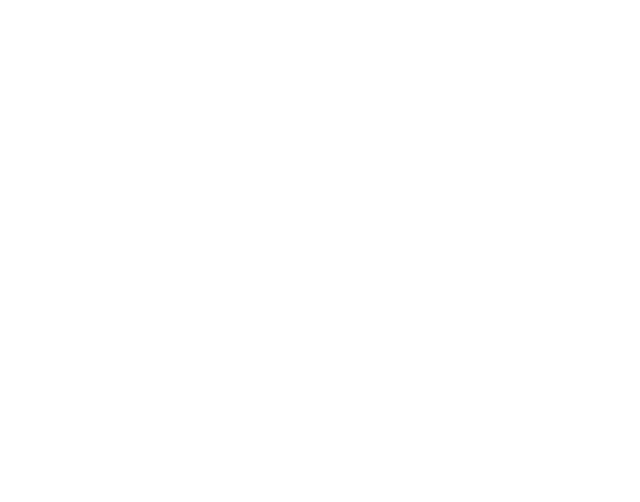
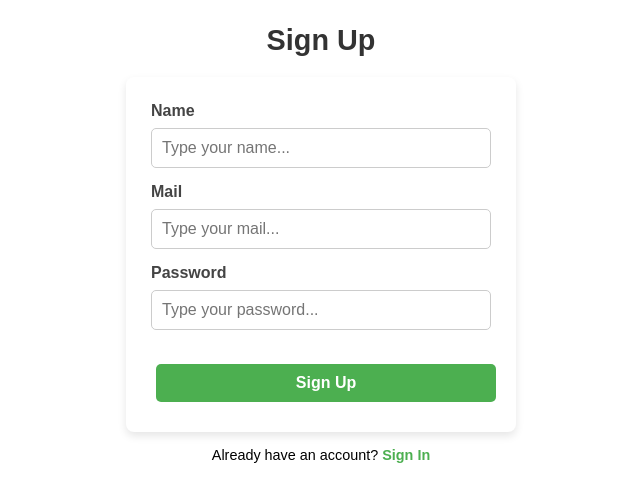
Before and after one commit to dianaboikoo/gogreen, a React (Vite) app: page /signup in a window 1280 px wide. Before the commit this address had no page. Shown: the top 502 px of the page, without its empty margins (319-959 px from the left). Built offline with nearby package versions, Linux system fonts and the light colour scheme.

Commit message:
sign in and onboarding

```diff
--- a/package.json
+++ b/package.json
@@ -10,6 +10,7 @@
     "preview": "vite preview"
   },
   "dependencies": {
+    "firebase": "^11.1.0",
     "prop-types": "^15.8.1",
     "react": "^18.3.1",
     "react-dom": "^18.3.1",
--- a/src/App.jsx
+++ b/src/App.jsx
@@ -6,6 +6,8 @@
 import SavedRecepiesPage from "./pages/SavedRecipiesPage";
 import ShoppingList from "./pages/ShoppingList"
 import Onboarding from "./pages/Onboarding"
+import SignUp from "./pages/SignUp"
+import SignIn from "./pages/SignIn"
 
 
 
@@ -20,6 +22,8 @@
         <Route path="/saved" element={<SavedRecepiesPage />} />
         <Route path="/shoppinglist" element={<ShoppingList/>} />
         <Route path="/onboarding" element={<Onboarding/>} />
+        <Route path="/signup" element={<SignUp/>} />
+        <Route path="/signin" element={<SignIn/>} />
       </Routes>
     </main>
   );
--- /dev/null
+++ b/src/firebase-config.jsx
@@ -0,0 +1,24 @@
+// Import the functions you need from the SDKs you need
+import { initializeApp } from "firebase/app";
+import { getAnalytics } from "firebase/analytics";
+import { getAuth } from "firebase/auth";
+// TODO: Add SDKs for Firebase products that you want to use
+// https://firebase.google.com/docs/web/setup#available-libraries
+
+// Your web app's Firebase configuration
+// For Firebase JS SDK v7.20.0 and later, measurementId is optional
+const firebaseConfig = {
+  apiKey: "AIzaSyAVViobb5Z22KIcruf9n1tAFjUbPOiSFKM",
+  authDomain: "gogreen-b1a47.firebaseapp.com",
+  databaseURL: "https://gogreen-b1a47-default-rtdb.firebaseio.com",
+  projectId: "gogreen-b1a47",
+  storageBucket: "gogreen-b1a47.firebasestorage.app",
+  messagingSenderId: "792562719469",
+  appId: "1:792562719469:web:8eb962418c71a854728ae4",
+  measurementId: "G-0BHQ86N083"
+};
+
+// Initialize Firebase
+const app = initializeApp(firebaseConfig);
+export const auth = getAuth(app);
+const analytics = getAnalytics(app);
--- a/src/pages/Onboarding.jsx
+++ b/src/pages/Onboarding.jsx
@@ -1,25 +1,38 @@
-import React, { useState } from "react";
+import React, { useState, useEffect } from "react";
 import QuestionCard from "../components/QuestionCard";
 import ProgressBar from "../components/ProgressBar";
 import { useNavigate } from "react-router-dom";
+import { getDatabase, ref, get } from "firebase/database";
 import "../styles/styles.css";
 
 const Onboarding = () => {
   const [step, setStep] = useState(1);
-  const totalSteps = 7;
+  const [questions, setQuestions] = useState([]);
+  const [loading, setLoading] = useState(true);
+  const [selectedOptions, setSelectedOptions] = useState([]);
+  const totalSteps = questions.length; // Dynamic steps based on fetched questions
   const navigate = useNavigate();
 
-  const questions = [
-    { question: "What goals would you like to start with?", options: ["Eat healthier", "Save time and simplify meal prep", "Incorporate more whole foods", "Build a sustainable meal plan", "Support fitness and energy needs"] },
-    { question: "What meals do you typically plan?", options: ["Breakfast", "Lunch", "Dinner", "Snacks", "Takeout"] },
-    { question: "Do you have a special diet?", options: ["Keto", "Vegan", "Paleo", "Low Carb", "Vegetarian", "Dairy Free", "Pescatarian", "Gluten Free", "Mediterranean", "Ovo Vegetarian", "Lacto Vegetarian", "Ovo-Lacto Vegetarian"] },
-    { question: "Are you avoiding any ingredients?", options: ["Egg", "Fish", "Milk", "Wheat", "Yeast", "Celery", "Gluten", "Sesame", "Alcohol", "Mollusc", "Mustard", "Soybean", "Lactose", "Caffeine", "Tree Nut", "Groundnut", "Sulphites", "Crustacean"] },
-    { question: "Any cuisines you like?", options: ["American", "Mediterranean", "Mexican", "Asian", "Italian", "Chinese", "Indian", "Japanese"] },
-    { question: "How would you rate your cooking skills?", options: ["Beginner", "Intermediate", "Advanced"] },
-    { question: "Do you have any allergies?", options: ["Dairy", "Egg", "Fish", "Sulphites", "Mustard", "Flax", "Sesame", "Gluten", "Meat", "Lupin", "Peanuts", "Soya", "Shellfish", "Tree nuts", "Celery"] },
-  ];
-
-  const [selectedOptions, setSelectedOptions] = useState([]);
+  // Fetch questions and options from Firebase
+  useEffect(() => {
+    const fetchQuestions = async () => {
+      const db = getDatabase();
+      const questionsRef = ref(db, "onboarding/steps"); // Path in your database
+      try {
+        const snapshot = await get(questionsRef);
+        if (snapshot.exists()) {
+          setQuestions(snapshot.val());
+        } else {
+          console.error("No data available");
+        }
+      } catch (error) {
+        console.error("Error fetching data:", error);
+      } finally {
+        setLoading(false);
+      }
+    };
+    fetchQuestions();
+  }, []);
 
   const handleOptionSelect = (option) => {
     setSelectedOptions((prevSelected) =>
@@ -33,8 +46,7 @@
     if (step < totalSteps) {
       setStep(step + 1);
       setSelectedOptions([]); // Reset selection for new step
-    }
-    else {
+    } else {
       navigate("/mealplan"); // Navigate to MealPlan page when finished
     }
   };
@@ -50,8 +62,14 @@
    if (step < totalSteps) {
       setStep(step + 1);
       setSelectedOptions([]); // Reset selection for new step
+    } else {
+      navigate("/mealplan"); // Navigate to MealPlan page when finished
     }
   };
+
+  if (loading) {
+    return <div>Loading...</div>; // Show a loading state while fetching data
+  }
 
   return (
     <div className="onboarding-container">
@@ -70,12 +88,14 @@
       </div>
 
       {/* Question Content */}
+      {questions.length > 0 && (
         <QuestionCard
           question={questions[step - 1]?.question}
           options={questions[step - 1]?.options || []}
           onOptionSelect={handleOptionSelect}
           selectedOptions={selectedOptions}
         />
+      )}
 
       {/* Navigation Buttons */}
       <div className="navigation-next-button">
--- /dev/null
+++ b/src/pages/SignIn.jsx
@@ -0,0 +1,91 @@
+import { signInWithEmailAndPassword } from "firebase/auth";
+import { useState } from "react";
+import { Link, useNavigate } from "react-router-dom";
+import { auth } from "../firebase-config";
+
+export default function SignInPage() {
+  const [errorMessage, setErrorMessage] = useState("");
+  const [loading, setLoading] = useState(false); // Loading state
+  const navigate = useNavigate(); // Navigation hook
+
+  function handleSignIn(event) {
+    event.preventDefault();
+    const email = event.target.email.value.trim();
+    const password = event.target.password.value;
+
+    // Basic client-side validation
+    if (!email || !password) {
+      setErrorMessage("Please fill in both fields.");
+      return;
+    }
+
+    setLoading(true); // Start loading
+    signInWithEmailAndPassword(auth, email, password)
+      .then(() => {
+        // Redirect to meal plan page on success
+        navigate("/onboarding");
+      })
+      .catch((error) => {
+        const friendlyMessage = formatFirebaseError(error.code);
+        setErrorMessage(friendlyMessage);
+      })
+      .finally(() => setLoading(false)); // Stop loading
+  }
+
+  // Format Firebase error codes to friendly messages
+  function formatFirebaseError(code) {
+    switch (code) {
+      case "auth/user-not-found":
+        return "No account found with this email.";
+      case "auth/wrong-password":
+        return "Incorrect password. Please try again.";
+      case "auth/invalid-email":
+        return "Invalid email format.";
+      default:
+        return "Something went wrong. Please try again later.";
+    }
+  }
+
+  return (
+    <section id="sign-in-page" className="page">
+      <h1>Sign In</h1>
+      <form id="sign-in-form" onSubmit={handleSignIn}>
+        <label htmlFor="email">Email</label>
+        <input
+          id="email"
+          type="email"
+          name="email"
+          aria-label="email"
+          placeholder="Type your email..."
+          required
+        />
+        <label htmlFor="password">Password</label>
+        <input
+          id="password"
+          type="password"
+          name="password"
+          aria-label="password"
+          placeholder="Type your password..."
+          autoComplete="current-password"
+          required
+        />
+        {/* Error Message */}
+        {errorMessage && (
+          <div className="error-message" aria-live="polite">
+            <p>{errorMessage}</p>
+          </div>
+        )}
+        {/* Submit Button */}
+        <div className="btns">
+          <button type="submit" disabled={loading}>
+            {loading ? "Signing In..." : "Sign In"}
+          </button>
+        </div>
+      </form>
+      {/* Sign Up Link */}
+      <p className="text-center">
+        Don&apos;t have an account? <Link to="/signup">Sign Up</Link>
+      </p>
+    </section>
+  );
+}
--- /dev/null
+++ b/src/pages/SignUp.jsx
@@ -0,0 +1,85 @@
+import { createUserWithEmailAndPassword } from "firebase/auth";
+import { useState } from "react";
+import { Link } from "react-router-dom";
+import { auth } from "../firebase-config";
+
+export default function SignUpPage() {
+  const [errorMessage, setErrorMessage] = useState("");
+
+  function handleSignUp(event) {
+    event.preventDefault();
+    const form = event.target;
+
+    const name = form.name.value;
+    const mail = form.mail.value;
+    const password = form.password.value;
+
+    createUserWithEmailAndPassword(auth, mail, password)
+      .then(userCredential => {
+        // Created and signed in
+        const user = userCredential.user;
+        createUser(user.uid, name, mail); // creating a new user in the database
+      })
+      .catch(error => {
+        let code = error.code; // saving error code in variable
+        console.log(code);
+        code = code.replaceAll("-", " "); // some JS string magic to display error message. See the log above in the console
+        code = code.replaceAll("auth/", "");
+        setErrorMessage(code);
+      });
+  }
+
+  async function createUser(uid, name, mail) {
+    const url = `${import.meta.env.VITE_FB_URL}/users/${uid}.json`;
+    const response = await fetch(url, {
+      method: "PUT",
+      body: JSON.stringify({ name, mail })
+    });
+    if (response.ok) {
+      const data = await response.json();
+      console.log("New user created: ", data);
+    } else {
+      setErrorMessage("Sorry, something went wrong");
+    }
+  }
+
+  return (
+    <section id="sign-up-page" className="page">
+      <h1>Sign Up</h1>
+      <form id="sign-up-form" onSubmit={handleSignUp}>
+        <label htmlFor="name">Name</label>
+        <input id="name" type="text" name="name" placeholder="Type your name..." />
+        <label htmlFor="mail">Mail</label>
+        <input
+          id="mail"
+          type="email"
+          name="mail"
+          aria-label="mail"
+          placeholder="Type your mail..."
+          required
+          autoComplete="off"
+        />
+
+        <label htmlFor="password">Password</label>
+
+        <input
+          id="password"
+          type="password"
+          name="password"
+          aria-label="password"
+          placeholder="Type your password..."
+          autoComplete="current-password"
+        />
+        <div className="error-message">
+          <p>{errorMessage}</p>
+        </div>
+        <div className="btns">
+          <button>Sign Up</button>
+        </div>
+      </form>
+      <p className="text-center">
+        Already have an account? <Link to="/signin">Sign In</Link>
+      </p>
+    </section>
+  );
+}
--- a/src/styles/styles.css
+++ b/src/styles/styles.css
@@ -1038,3 +1038,112 @@
 .text-center {
   text-align: center;
 }
+
+
+
+/*SIGN UP */
+
+.page {
+  max-width: 390px;
+  margin: 0 auto;
+  font-family: Arial, sans-serif;
+}
+
+/* Form Container */
+form {
+  width: 100%;
+  max-width: 400px;
+  background-color: #fff;
+  border-radius: 8px;
+  box-shadow: 0 4px 8px rgba(0, 0, 0, 0.1);
+  padding: 25px;
+  box-sizing: border-box;
+}
+
+/* Headings */
+h1 {
+  text-align: center;
+  font-size: 1.8rem;
+  color: #333;
+  margin-bottom: 20px;
+}
+
+/* Labels */
+label {
+  display: block;
+  margin-bottom: 8px;
+  font-weight: bold;
+  color: #444;
+}
+
+/* Input Fields */
+input {
+  width: 100%;
+  padding: 10px;
+  margin-bottom: 15px;
+  border: 1px solid #ccc;
+  border-radius: 5px;
+  font-size: 1rem;
+  box-sizing: border-box;
+  transition: border-color 0.2s ease;
+}
+
+input:focus {
+  border-color: #4caf50;
+  outline: none;
+}
+
+/* Buttons */
+.btns button {
+  width: 100%;
+  padding: 10px;
+  font-size: 1rem;
+  font-weight: bold;
+  color: white;
+  background-color: #4caf50;
+  border: none;
+  border-radius: 5px;
+  cursor: pointer;
+  transition: background-color 0.2s ease;
+}
+
+.btns button:hover {
+  background-color: #45a047;
+}
+
+.btns button:disabled {
+  background-color: #9e9e9e;
+  cursor: not-allowed;
+}
+
+/* Error Message */
+.error-message {
+  color: red;
+  font-size: 0.9rem;
+  margin-bottom: 10px;
+  text-align: center;
+}
+
+/* Links */
+.text-center {
+  text-align: center;
+  margin-top: 15px;
+  font-size: 0.9rem;
+}
+
+.text-center a {
+  color: #4caf50;
+  text-decoration: none;
+  font-weight: bold;
+}
+
+.text-center a:hover {
+  text-decoration: underline;
+}
+
+/* Accessibility and Focus */
+button:focus,
+input:focus {
+  outline: 2px solid #4caf50;
+  outline-offset: 2px;
+}
```
Also changed, not shown: 1 other file (tests, documents, lock files or other folders). Lines whose indentation alone changed are shown as unchanged.
